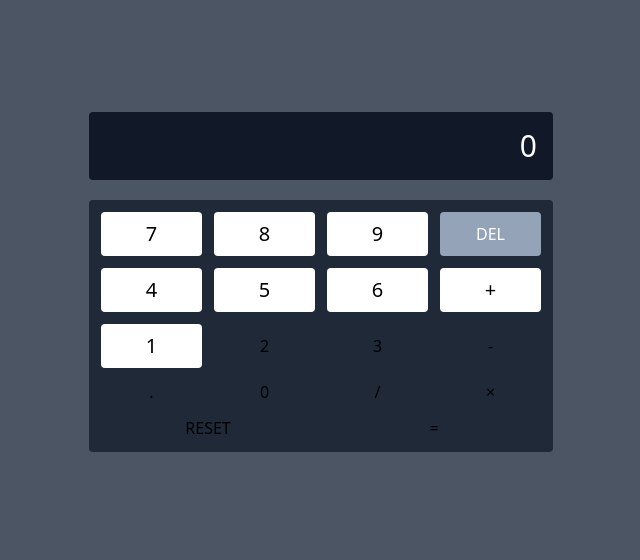
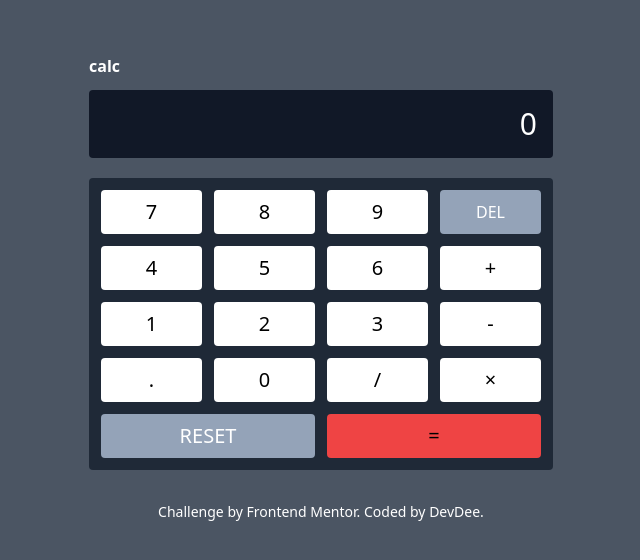
Before and after one commit to DessyZeal/JSCalculator-site, a website: page public/index.html in a window 1280 px wide. Shown: the part 118-678 px from the top of the page, without its empty margins (319-959 px from the left). Drawn offline with Linux system fonts and the light colour scheme.

Commit message:
New Commit

```diff
--- a/public/index.html
+++ b/public/index.html
@@ -5,9 +5,10 @@
     <meta name="viewport" content="width=device-width, initial-scale=1.0">
     <link href="style.css" rel="stylesheet">
 </head>
-<body class="h-screen flex items-center justify-center bg-gray-600">
-    <div class=" p-3 rounded-xl">
-        <input type="text" id="display" readonly value="0" class="bg-gray-900 text-white text-right p-4 rounded text-3xl">
+<body class="h-screen flex items-center justify-center bg-gray-600 flex-col">
+    <div class=" p-3 rounded-xl w-85">
+        <h3 class="text-white mb-3 font-semibold ">calc</h3>
+        <input type="text" id="display" readonly value="0" class="bg-gray-900 text-white text-right p-4 rounded text-3xl w-full">
 
         <div class="grid grid-cols-4 gap-3 mt-5 bg-gray-800 p-3 rounded">
             <button class="bg-white p-2 rounded text-xl" data-number="7">7</button>
@@ -21,18 +22,23 @@
             <button data-operator="+" class="bg-white p-2 rounded text-xl">+</button>
 
             <button data-number="1" class="bg-white p-2 rounded text-xl">1</button>
-            <button data-number="2">2</button>
-            <button data-number="3">3</button>
-            <button data-operator="-">-</button>
+            <button data-number="2" class="bg-white p-2 rounded text-xl">2</button>
+            <button data-number="3" class="bg-white p-2 rounded text-xl">3</button>
+            <button data-operator="-" class="bg-white p-2 rounded text-xl">-</button>
 
-            <button data-number=".">.</button>
-            <button data-number="0">0</button>
-            <button data-operator="/">/</button>
-            <button data-operator="*">×</button>
+            <button data-number="." class="bg-white p-2 rounded text-xl">.</button>
+            <button data-number="0" class="bg-white p-2 rounded text-xl">0</button>
+            <button data-operator="/" class="bg-white p-2 rounded text-xl">/</button>
+            <button data-operator="*" class="bg-white p-2 rounded text-xl">×</button>
 
-            <button id="clear" class="col-span-2">RESET</button>
-            <button class="col-span-2">=</button>
+            <button id="clear" class="col-span-2 bg-slate-400 p-2 rounded text-xl text-white">RESET</button>
+            <button class="col-span-2 bg-red-500 p-2 rounded text-xl">=</button>
         </div>
+    </div>
+
+    <div class="text-white text-sm mt-5">
+    Challenge by <a href="https://www.frontendmentor.io?ref=challenge" target="_blank">Frontend Mentor</a>.
+    Coded by <a href="#">DevDee</a>.
     </div>
 </body>
 </html>
```
Also changed, not shown: public/style.css.
